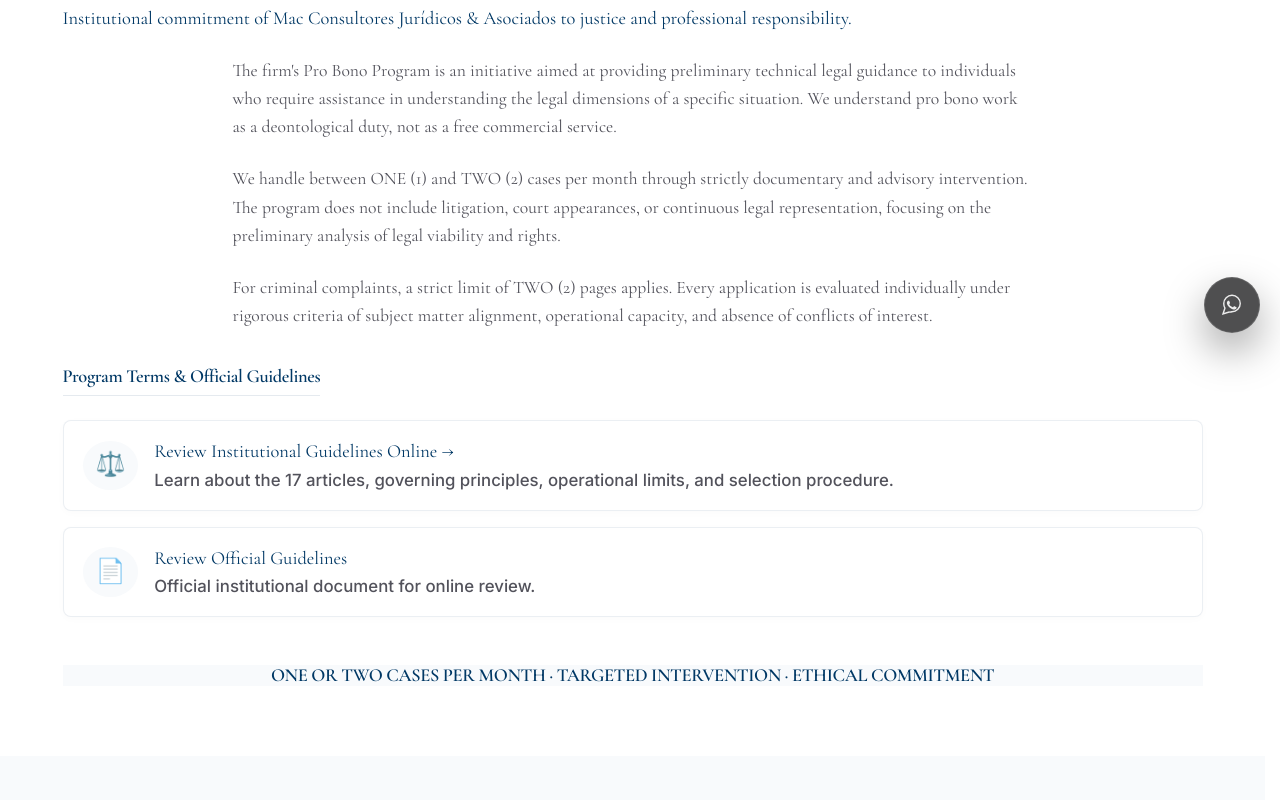
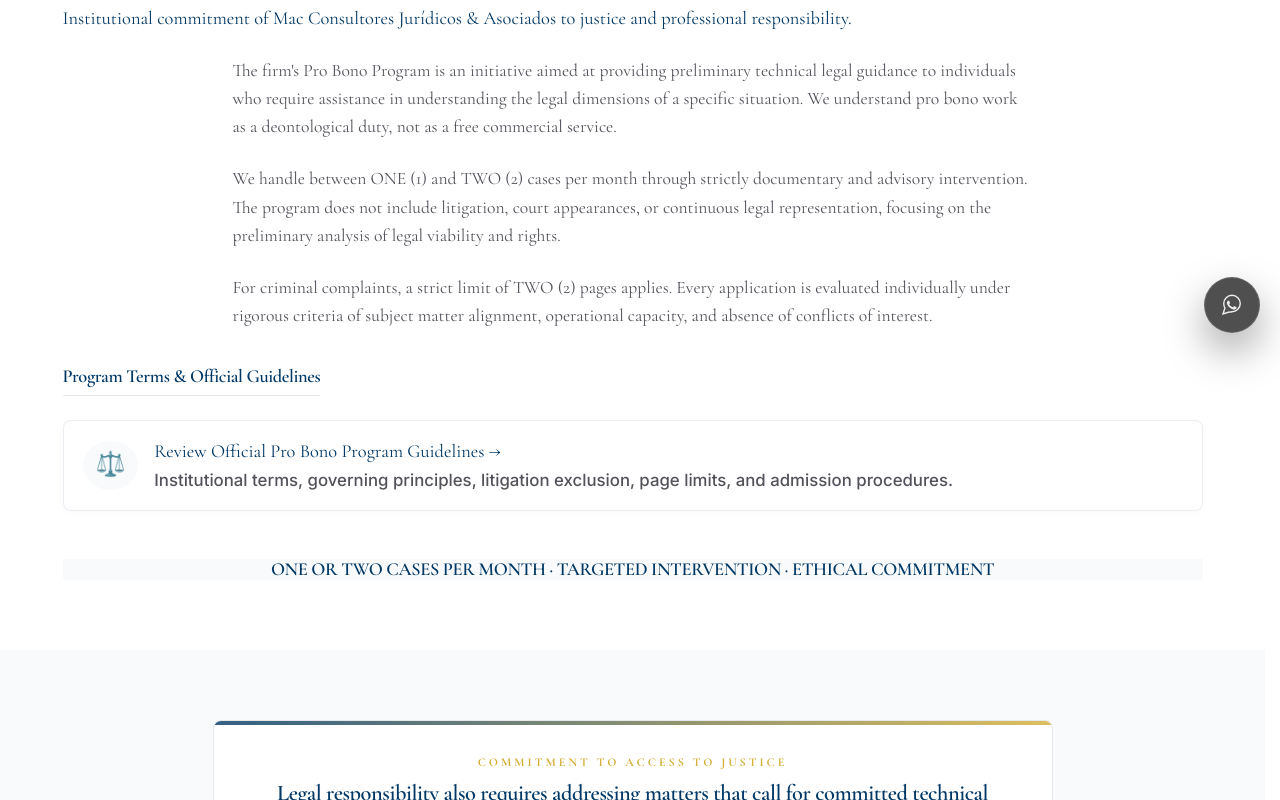
Before and after one commit to mcolina777-cpu/mac-consultores-site-clean, a Next.js app: page /en/probono-penal in a window 1280 px wide. Shown: the part 447-1247 px from the top of the page. Built offline with nearby package versions, Linux system fonts and the light colour scheme.

Commit message:
editorial: finalize site content and pro bono navigation

```diff
--- a/src/app/[locale]/probono-penal/page.tsx
+++ b/src/app/[locale]/probono-penal/page.tsx
@@ -54,27 +54,11 @@ export default async function ProBonoPenal({ params }: { params: Promise<{ local
                 </h4>
 
                 <div className="channels-grid grid-1-col gap-1rem">
-                  {/* Botón 1 */}
-                  <Link
-                    href={`/${locale}/probono-penal/reglamento`}
-                    className="channel-card"
-                  >
-                    <span className="channel-icon">⚖️</span>
-                    <div className="channel-text">
-                      <span className="font-bold text-primary block">
-                        {data?.reglamento_online_title}
-                      </span>
-                      <span className="channel-value text-sm text-muted">
-                        {data?.reglamento_online_desc}
-                      </span>
-                    </div>
-                  </Link>
-                  {/* Botón 2 */}
                   <Link
                     href={`/${locale}/probono-penal/reglamento-completo`}
                     className="channel-card"
                   >
-                    <span className="channel-icon">📄</span>
+                    <span className="channel-icon">⚖️</span>
                     <div className="channel-text">
                       <span className="font-bold text-primary block">
                         {data?.reglamento_oficial_title}
```
Also changed, not shown: src/i18n/en.json, src/i18n/es.json.
